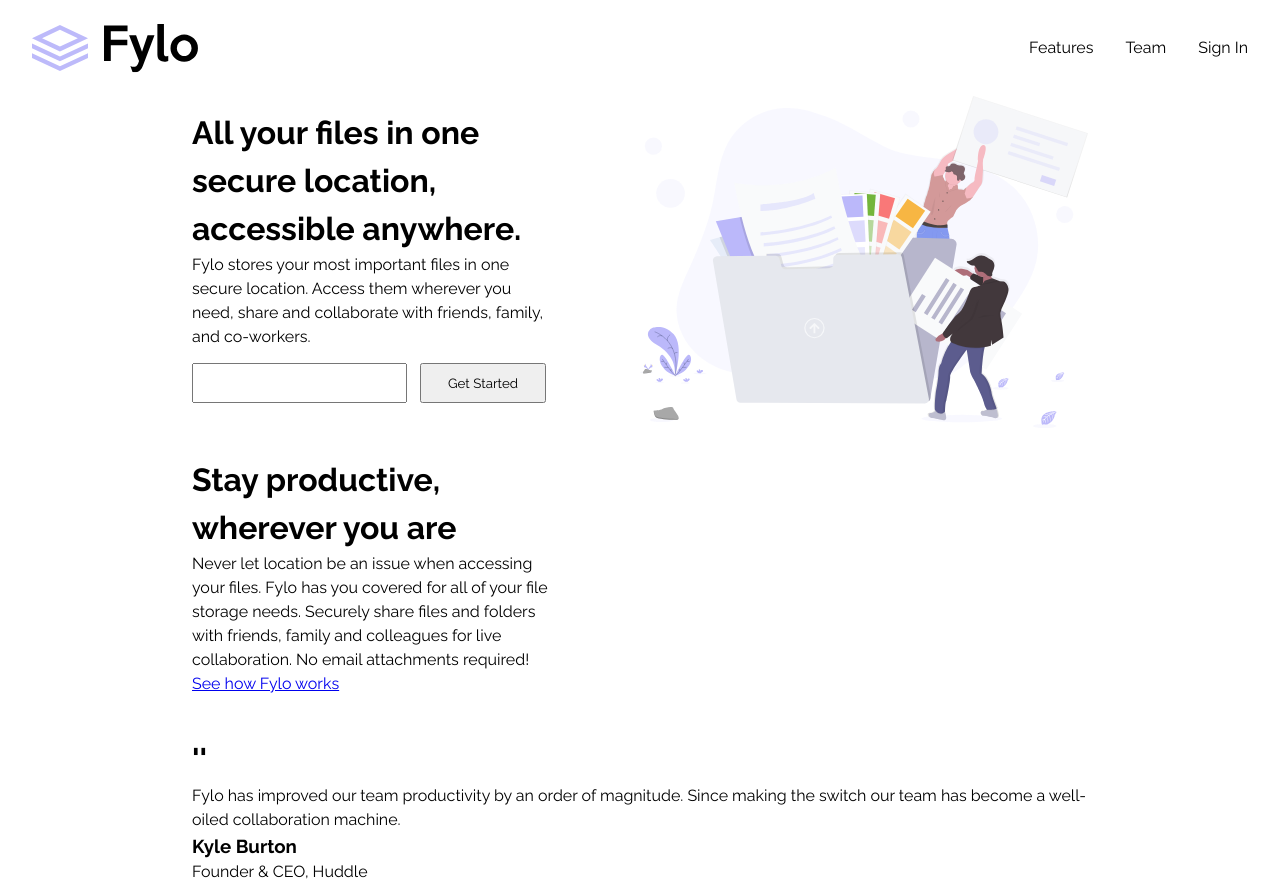
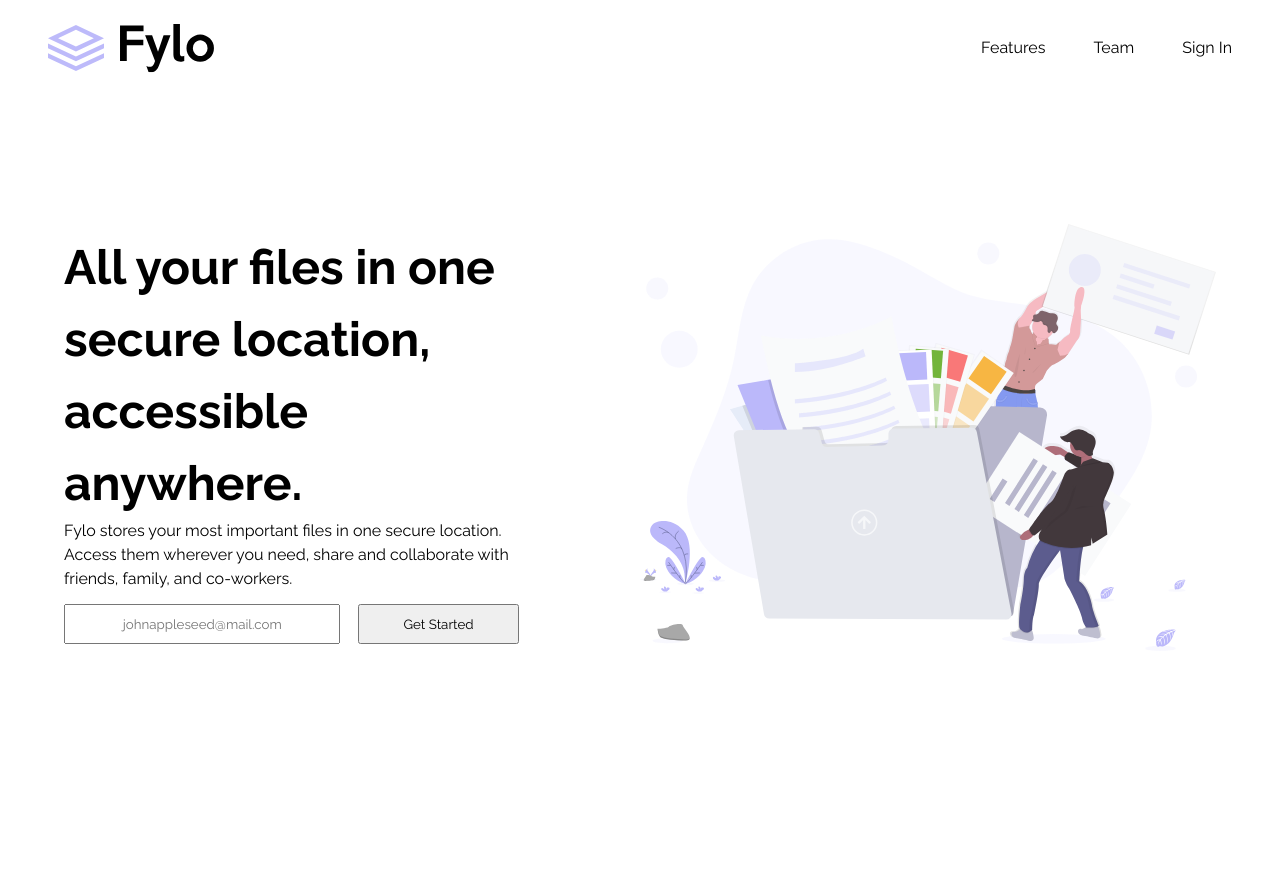
Before and after one commit to ElRecipiente/Landing-page, a plain HTML site: page index.html in a window 1280 px wide. Shown: the top 887 px of the page. Drawn offline with Linux system fonts and the light colour scheme.

Commit message:
distanciel work on one page project

```diff
--- a/index.html
+++ b/index.html
@@ -14,6 +14,8 @@
 </head>
 
 <body>
+  <main>
+
 
     <nav>
       <img src="images/logo.svg" alt="logo">
@@ -24,8 +26,6 @@
       </div>
     </nav>
 
-  <main>
-
     <section id="top_section">
 
       <div class="container">
@@ -34,7 +34,8 @@
           Access them wherever you need, share and collaborate with friends,
           family, and co-workers.</p>
         <form action="#" method="POST">
-          <input type="mail" name="mail_top" id="mail_top"><input type="button" value="Get Started">
+          <input type="mail" name="mail_top" id="mail_top" placeholder="johnappleseed@mail.com">
+          <input type="button" value="Get Started">
         </form>
       </div>
       <img src="images/illustration-1.svg" alt="a beautiful image">
@@ -51,8 +52,6 @@
           Securely share files and folders with friends, family and colleagues for
           live collaboration. No email attachments required!</p>
         <a href="#">See how Fylo works</a>
-      </div>
-
         <article>
           <h2>''</h2>
           <p>Fylo has improved our team productivity by an order of magnitude. Since
@@ -62,6 +61,10 @@
             <p>Founder & CEO, Huddle</p>
           </div>
         </article>
+      </div>
+      <img src="images/illustration-2.svg" alt="a beautiful image">
+
+
 
     </section>
 
@@ -75,7 +78,8 @@
 
       <div class="container">
         <form action="#" method="POST">
-          <input type="mail" name="mail_bottom" id="mail_bottom"><input type="button" value="Get Started For Free">
+          <input type="mail" name="mail_bottom" id="mail_bottom" placeholder="johnappleseed@mail.com">
+          <input type="button" value="Get Started For Free">
         </form>
       </div>
 
--- a/style.css
+++ b/style.css
@@ -11,13 +11,12 @@
     line-height: 1.5em;
 }
 
-main {
-    width: 70%;
-    margin: 0 auto;
+body {
+    width: 100%;
 }
 
 h2 {
-    font-size: 2em;
+    font-size: 3em;
 }
 
 /* NAVIGATION */
@@ -28,16 +27,16 @@ nav {
     align-items: center;
 }
 
-nav img {
-    margin-left: 2em;
-}
-
 nav div {
     display: flex;
 }
 
+nav img {
+    margin-left: 3em;
+}
+
 nav div span {
-    margin-right: 2em;
+    margin-right: 3em;
 }
 
 /* CONTAINER GENERAL RULES */
@@ -45,32 +44,43 @@ div.container {
     display: flex;
     flex-flow: column;
     justify-content: center;
-    height: 40vh;
     width: 40%;
 }
 
-section#top_section {
+section {
     position: relative;
     display: flex;
     justify-content: space-between;
+    align-items: center;
+    padding: 10% 5%;
 }
 
-section#top_section div.container {}
-
-section#top_section img {
-    position: absolute;
+section img {
     width: 50%;
-    right: 0;
 }
 
-section#top_section div.container input:first-child {
+input:first-child {
     width: 60%;
     height: 3em;
+    text-align: center;
 }
 
-section#top_section div.container input:last-child {
+input:last-child {
     margin-top: 1em;
     margin-left: 1em;
     width: 35%;
     height: 3em;
 }
+
+section#middle_section {
+    background: rgb(248, 248, 254);
+    background: linear-gradient(0deg, rgba(248, 248, 254, 1) 0%, rgba(248, 248, 254, 1) 53%, rgba(255, 255, 255, 1) 53%);
+    background-image: url(images/bg-curve-desktop.svg);
+    background-repeat: no-repeat;
+    background-size: cover;
+}
+
+section#bottom_section {
+    background: rgb(58, 27, 146);
+    color: white;
+}
```
Lines whose indentation alone changed are shown as unchanged.
